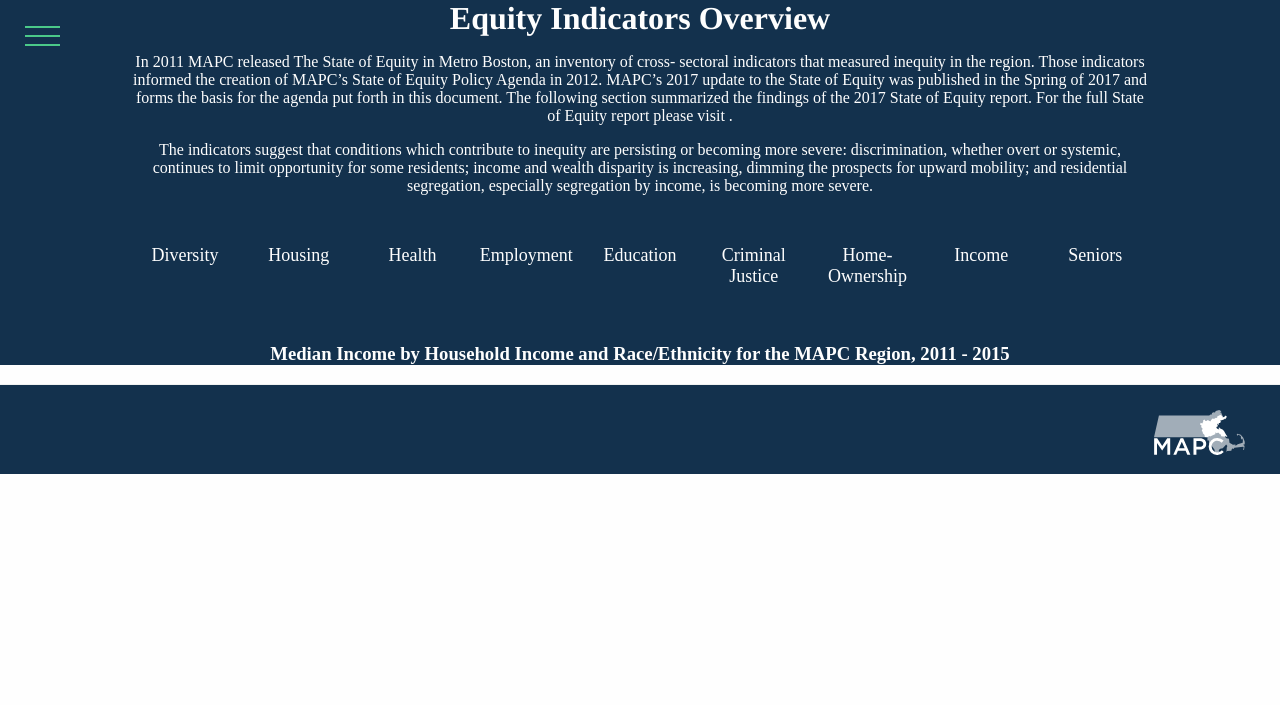
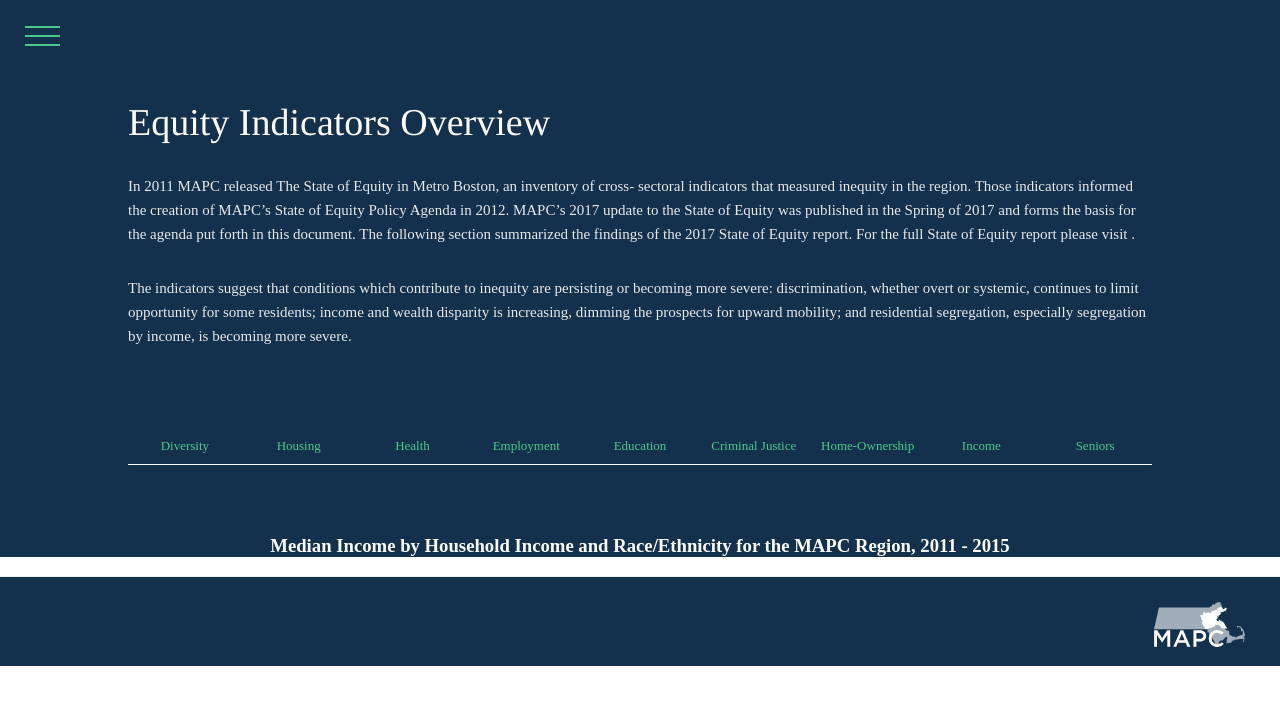
Before and after one commit to MAPC/stateofequity, a Jekyll site: the page built from indicators.html, in a window 1280 px wide. Shown: the top 705 px of the page. Built offline with Jekyll 4.4.1, drawn with Linux system fonts in a browser that asks for light colours; some web fonts are replaced.

Commit message:
Style indicators page

```diff
--- a/_layouts/indicators.html
+++ b/_layouts/indicators.html
@@ -190,12 +190,15 @@
       </div>
     </div>
 
-    <div class='charts'>
+    <div class='charts-wrapper'>
       <h3>Median Income by Household Income and Race/Ethnicity for the MAPC Region, 2011 - 2015</h3>
 
-      <div class="charts-column">
-      </div>
-      <div class="charts-column">
+      <div class="charts">
+        <div class="charts-column">
+        </div>
+
+        <div class="charts-column">
+        </div>
       </div>
     </div>
   </div>
--- a/_sass/layouts/indicators.scss
+++ b/_sass/layouts/indicators.scss
@@ -1,4 +1,5 @@
 .layout.indicators {
+  padding-top: 100px;
 
   color: $color_font-light;
 
@@ -6,8 +7,45 @@
 
   h1 {
     margin: 0;
+    margin-bottom: 20px;
 
+    text-align: left;
+    font-size: 38px;
+    font-weight: 400;
     font-family: $font_family-secondary;
   }
 
+  p {
+    margin: 30px 0;
+
+    text-align: left;
+    font-size: 15px;
+    font-weight: 100;
+    line-height: 24px;
+
+    opacity: .9;
+  }
+
+  .tabs {
+    margin-top: 80px;
+  }
+
+  .tab-list {
+    border-bottom-color: $color_bg-light;
+
+    li {
+      color: $color_brand-secondary;
+      font-size: 13px;
+    }
+  }
+
+  .tab-content {
+    width: 100%;
+    margin: 20px 0;
+  }
+
+  .charts-wrapper {
+    margin-top: 70px;
+  }
+
 }
--- a/_sass/modules/tabs.scss
+++ b/_sass/modules/tabs.scss
@@ -13,7 +13,7 @@
 
       flex: 1;
 
-      padding: 10px;
+      padding: 10px 0;
 
       font-size: 18px;
       text-align: center;
```
